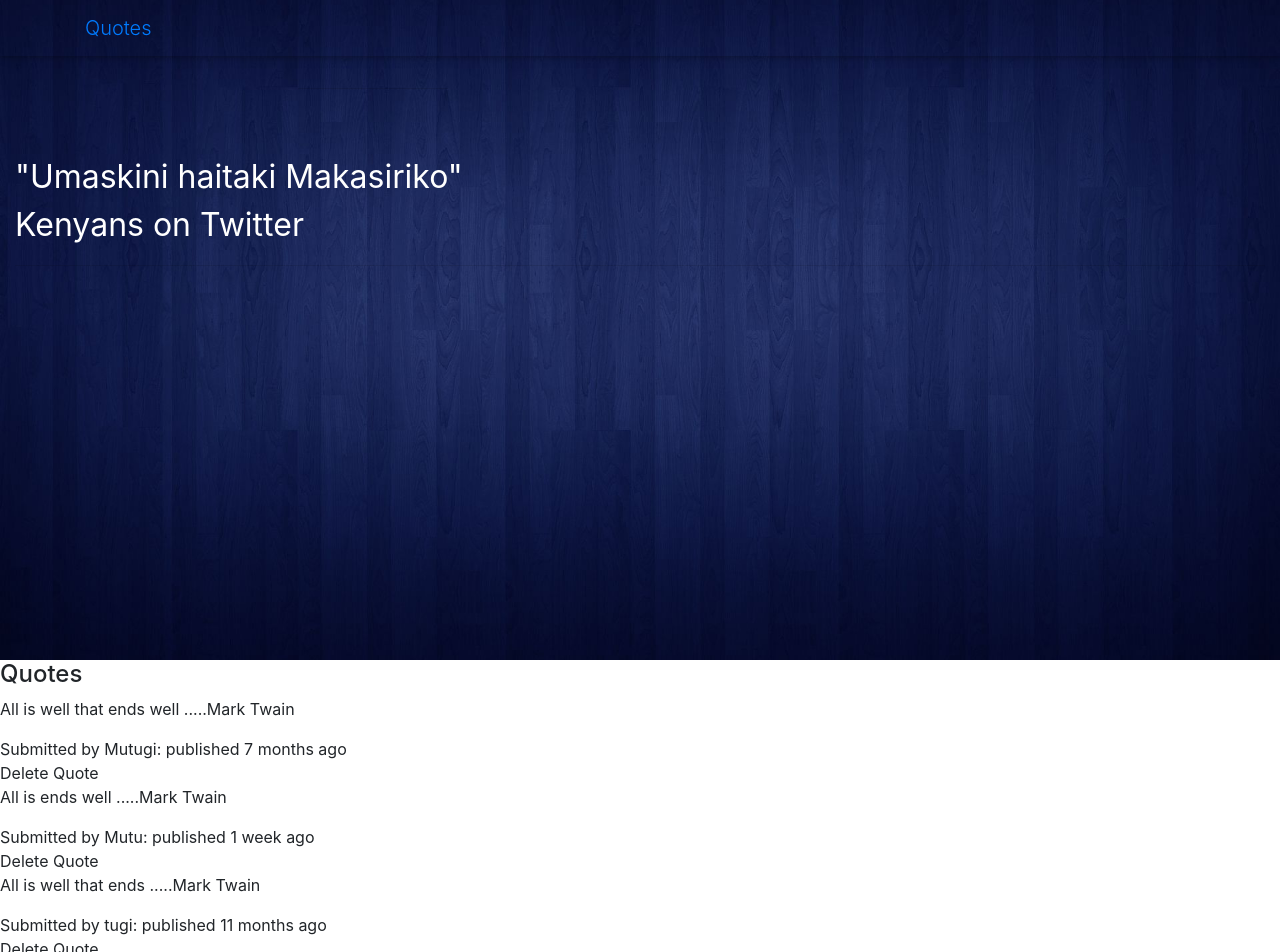
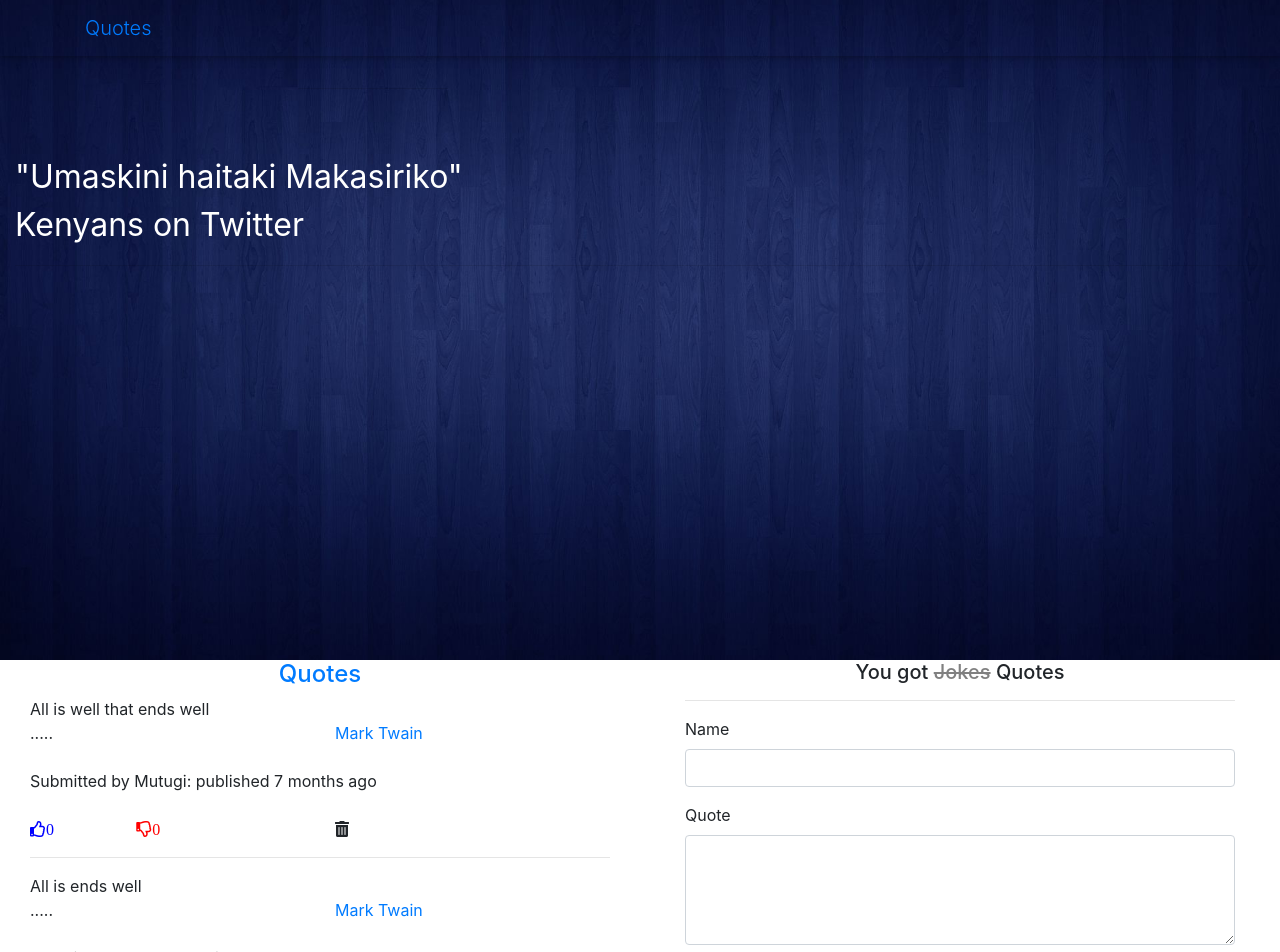
Before and after one commit to Mutugiii/Quotes, an Angular app: page / in a window 1280 px wide. Shown: the top 952 px of the page. Built offline with nearby package versions, Linux system fonts and the light colour scheme.

Commit message:
Update content in quote component - nest the children components

```diff
--- a/src/app/quote-display/quote-display.component.html
+++ b/src/app/quote-display/quote-display.component.html
@@ -1,7 +1,10 @@
 <div>
-    <app-vote *ngIf='quote.uVote && quote.dVote' [quote]='quote'></app-vote>
     <span>Submitted by {{quote.submitter}}: published {{quote.submitTime | timeCount}}</span>
     <!-- <span>{{quote.vote}}</span> -->
     <br>
-    <span (click)="quoteDelete(true)">Delete Quote</span>
+    <br>
+    <div class="row">
+        <app-vote  class="col-md-6"></app-vote>
+        <span class="col-md-6" (click)="quoteDelete(true)"><i class="fas fa-trash-alt"></i></span>
+    </div>
 </div>
--- a/src/app/quote/quote.component.css
+++ b/src/app/quote/quote.component.css
@@ -0,0 +1,3 @@
+#custom-hr{
+    border-left: thick solid black;
+}
--- a/src/app/quote/quote.component.html
+++ b/src/app/quote/quote.component.html
@@ -1,10 +1,24 @@
-<div>
-    <h4>Quotes</h4>
-    <div *ngFor='let quote of quotes;let i = index'>
-        <p>
-            {{quote.quotation}}
-            <span (click)='showDetails(i)'>.....</span>  <span>{{quote.author}}</span>
-        </p>
-        <app-quote-display *ngIf='quote.showMore' (toDelete)='deleteQuote($event,i)' [quote]='quote'></app-quote-display>
+<div class="container-fluid">
+    <div class="row">
+        <div class="col-md-6">
+            <h4 class="text-center text-primary">Quotes</h4>
+            <div class="col-md-12" *ngFor='let quote of quotes;let i = index'>
+                <div>
+                    {{quote.quotation}} <br>
+                    <div class="row">
+                        <span class="col-md-6" (click)='showDetails(i)'>.....</span>
+                        <span class="text-primary col-md-6">{{quote.author}}</span>
+                    </div>
+                </div>
+                <br>
+                <app-quote-display *ngIf='quote.showMore' (toDelete)='deleteQuote($event,i)' [quote]='quote'></app-quote-display>
+                <hr>
+            </div>
+        </div>
+        <div class="col-md-6">
+            <div class="col-md-12">
+                <app-quote-form></app-quote-form>
+            </div>
+        </div>
     </div>
 </div>
```
